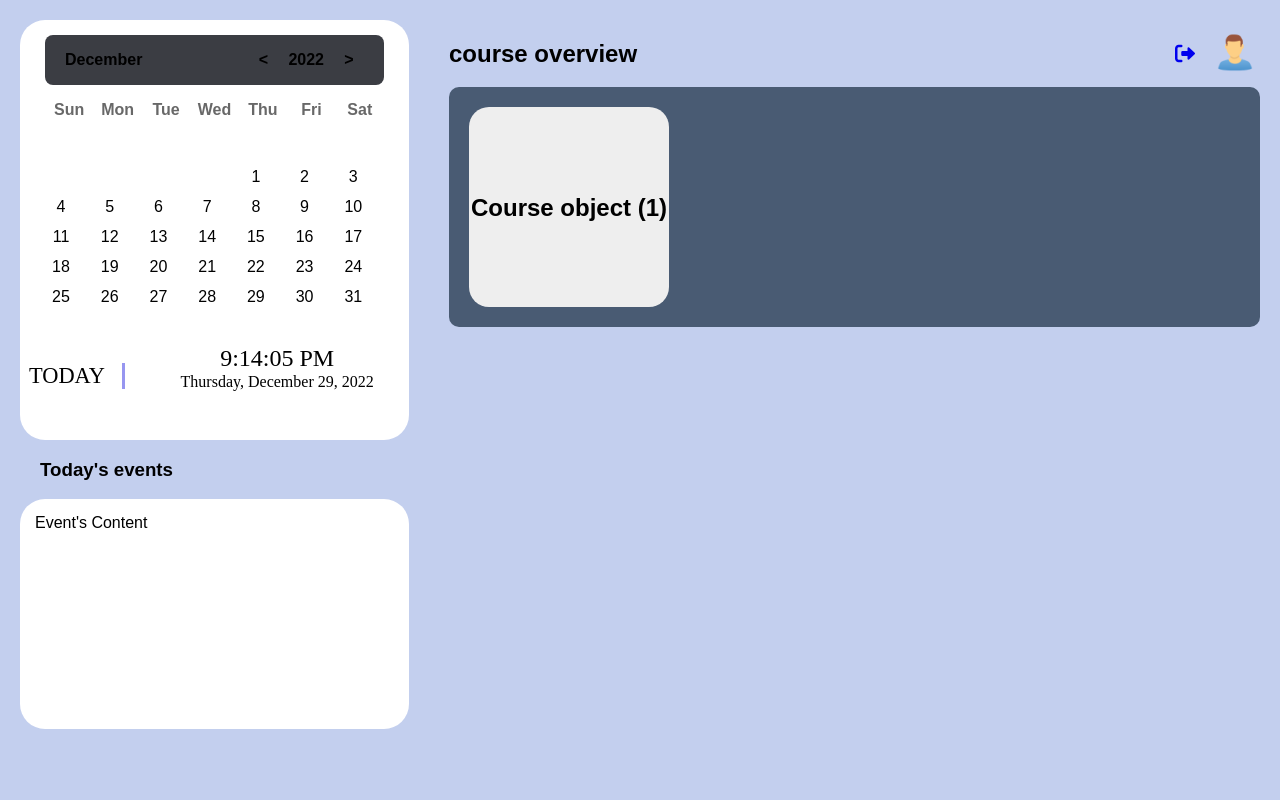
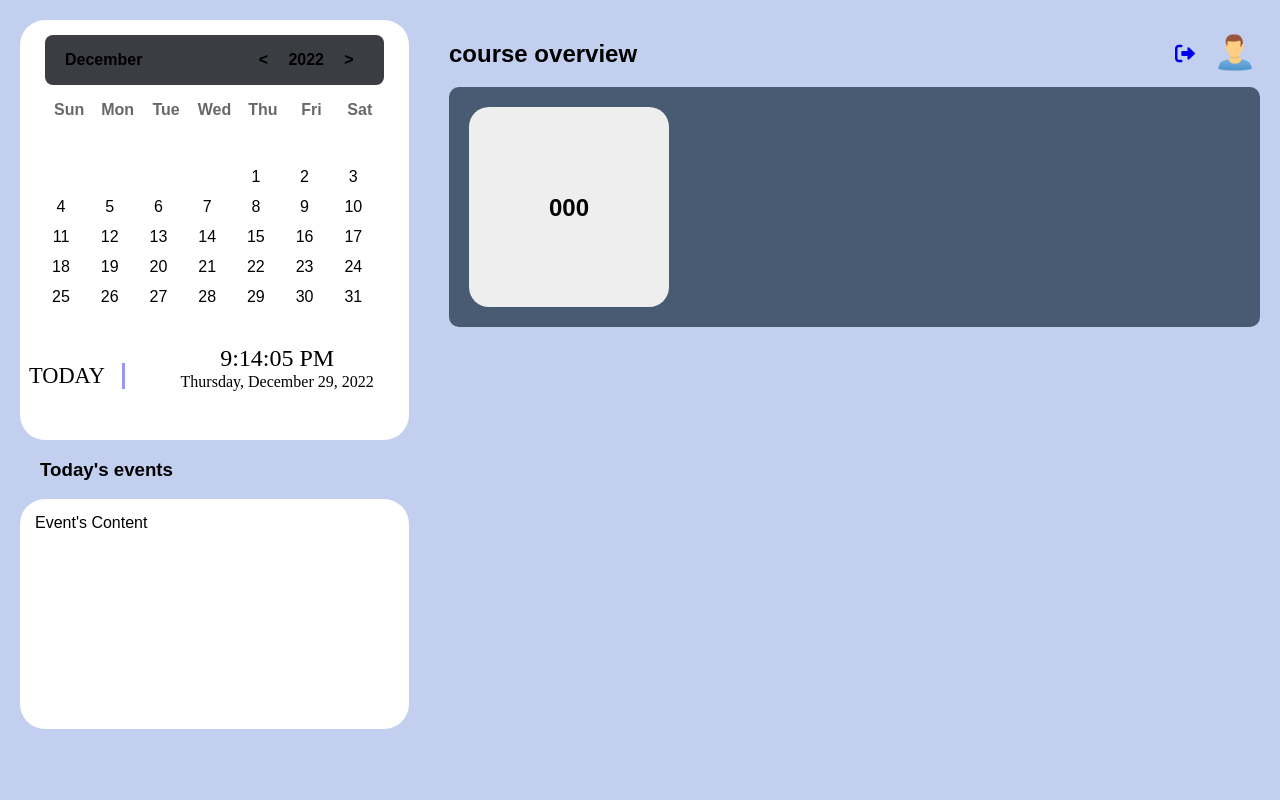
Before and after one commit to ParsaFouladi/LMS, a Django app: page /stddashboard/ in a window 1280 px wide. Run offline with Django 4.2, Linux system fonts and the light colour scheme; a user stored in the database is signed in; tables that the repository leaves empty hold one stand-in row (values such as "Sample post").

Commit message:
course code is fiexed

```diff
--- a/accounts/templates/std-dashboard.html
+++ b/accounts/templates/std-dashboard.html
@@ -71,7 +71,7 @@
             <div class="swiper-container">
               <div class="content">
                 {% for course in total_course %}
-                <div class="card">{{course}}</div>
+                <div class="card">{{course.code}}</div>
                 {% endfor %}
               </div>
             </div>
```
